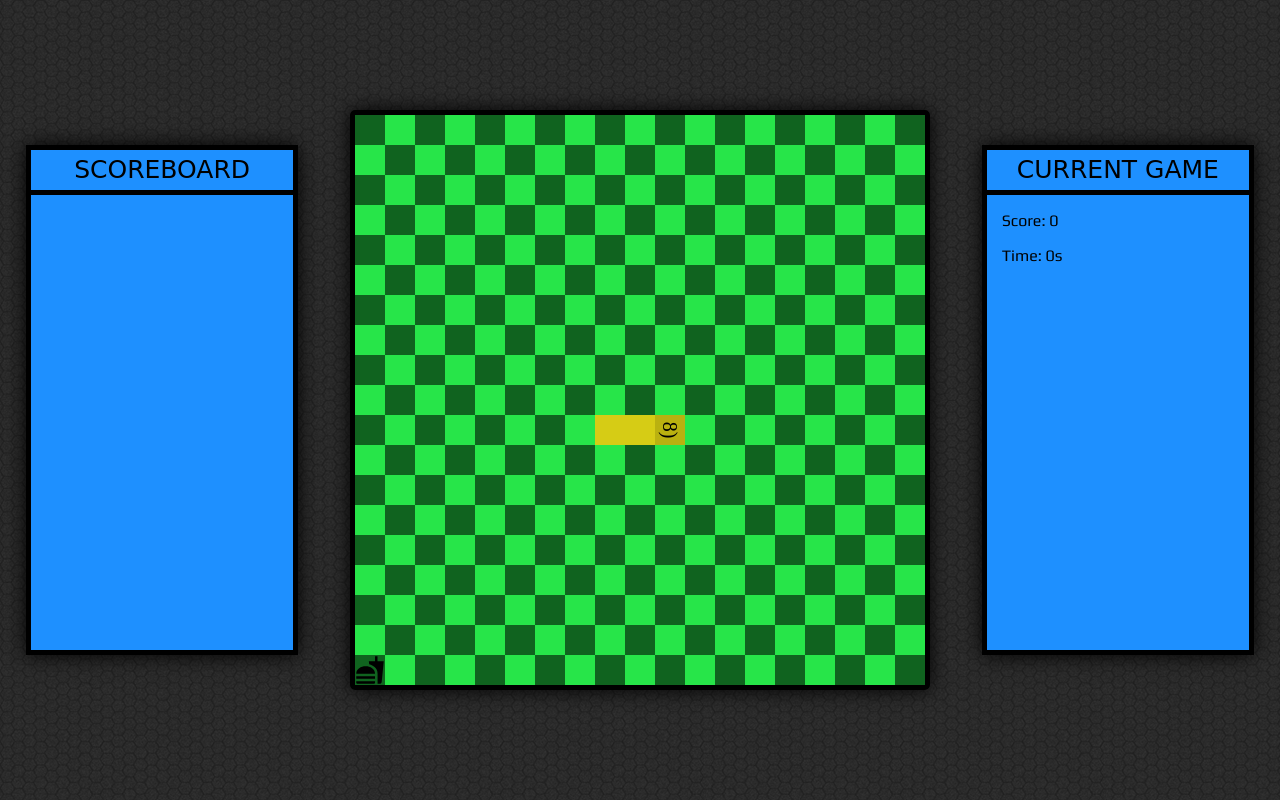
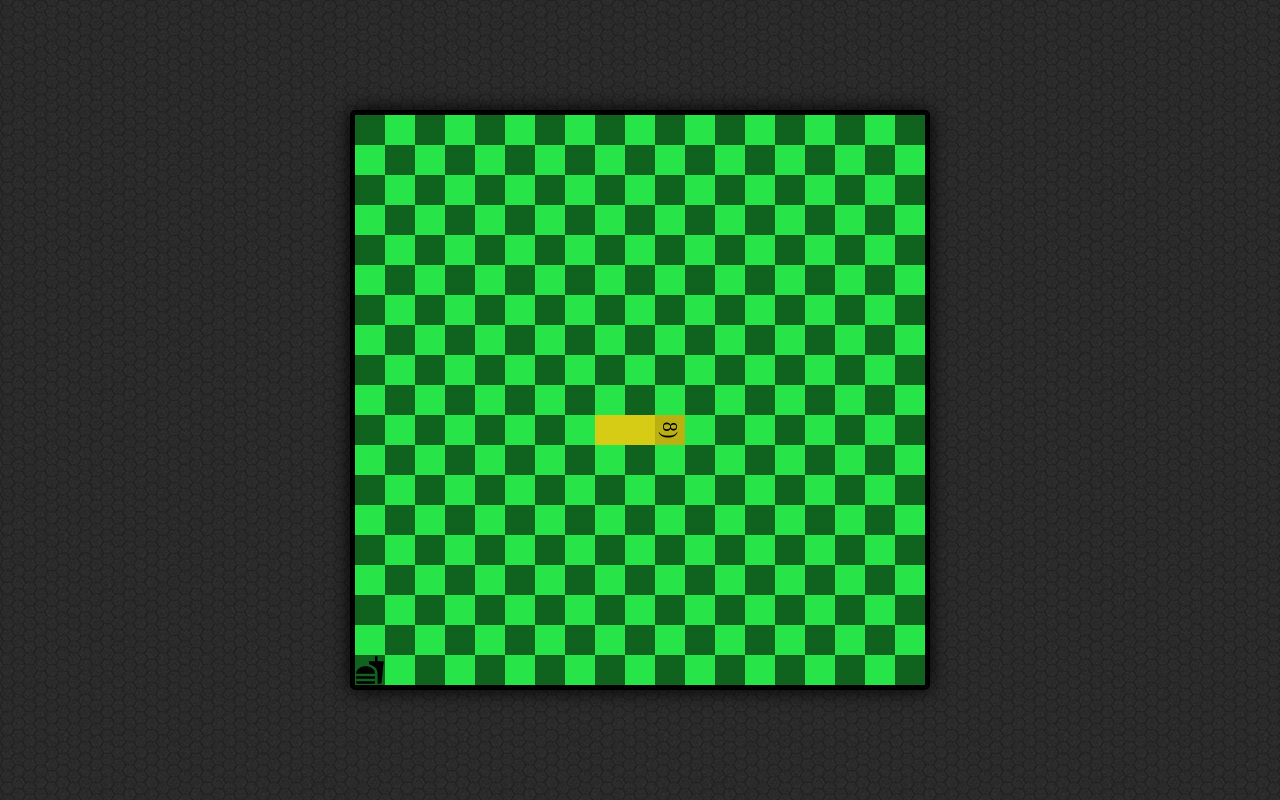
Before and after one commit to McHalt/snake, a plain HTML site: page index.html in a window 1280 px wide. Drawn offline with Linux system fonts and the light colour scheme; a web font is replaced by a local one.

Commit message:
deleted scoreboard

```diff
--- a/index.html
+++ b/index.html
@@ -9,9 +9,6 @@
     <title>Document</title>
 </head>
 <body>
-    <div class="scoreboard">
-        <header>Scoreboard</header>
-    </div>
     <div class="board">
         <img src="fastfood.svg" alt="food" class="food">
         <div class="snake_element snake_head">8)</div>
@@ -19,11 +16,6 @@
         <div class="snake_element"></div>
         <div class="board__curtain"></div>
     </div>
-    <div class="scoreboard">
-        <header>Current game</header>
-        <p class="scoreboard__score">Score: <span>0</span></p>
-        <p>Time: <span>0</span>s</p>
-    </div>
     <script src="main.js"></script>
 </body>
 </html>
--- a/main.css
+++ b/main.css
@@ -95,27 +95,6 @@ body{
     font-weight: bold;
     cursor: pointer;
 }
-.scoreboard{
-    position: relative;
-    height: 500px;
-    width: calc((50vw - 290px)*0.75);
-    background-color: dodgerblue;
-    border: 5px solid #000;
-    box-shadow: 0 0 20px 0 #000;
-    font-family: Play, cursive;
-}
-.scoreboard header{
-    border-bottom: 5px solid #000;
-    text-align: center;
-    text-transform: uppercase;
-    height: 40px;
-    line-height: 40px;
-    font-family: Sniglet, cursive;
-    font-size: 25px;
-}
-.scoreboard p{
-    padding-left: 15px;
-}
 
 .countdown{
     height: 200px;
```
